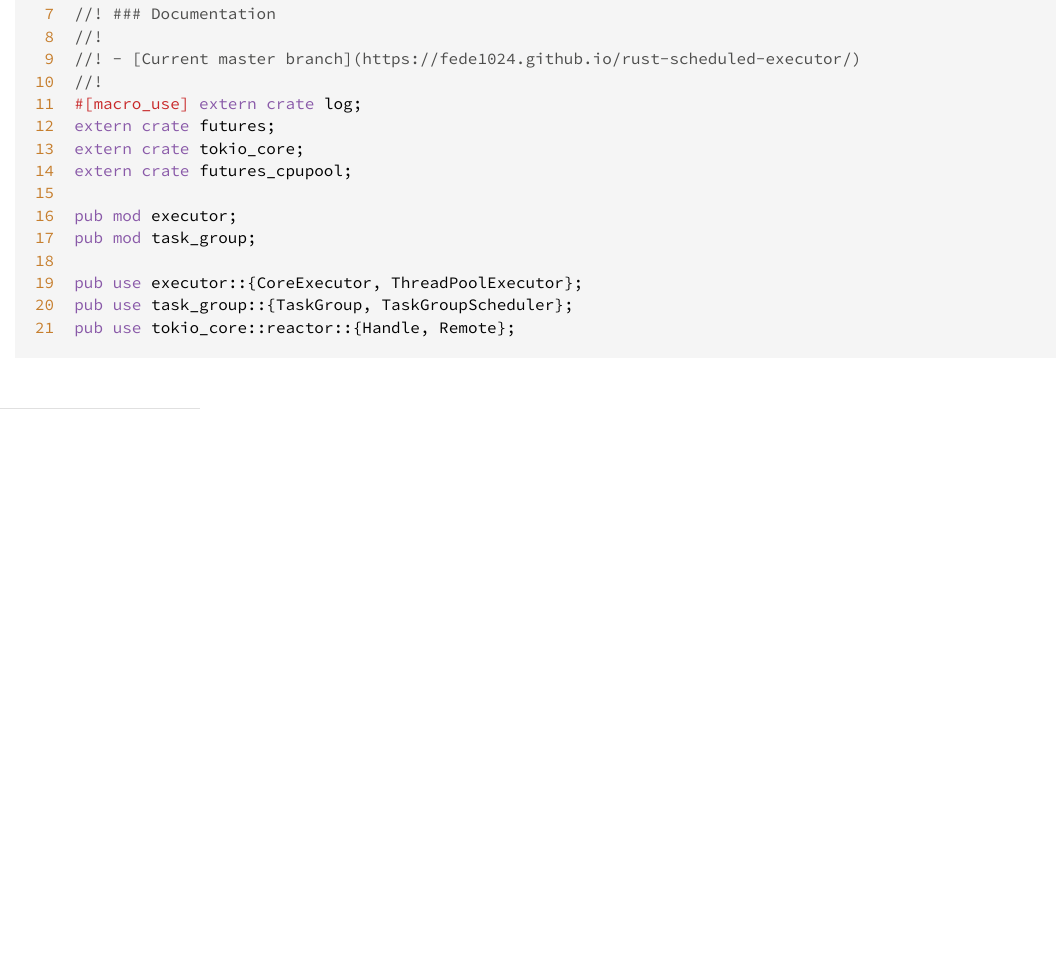
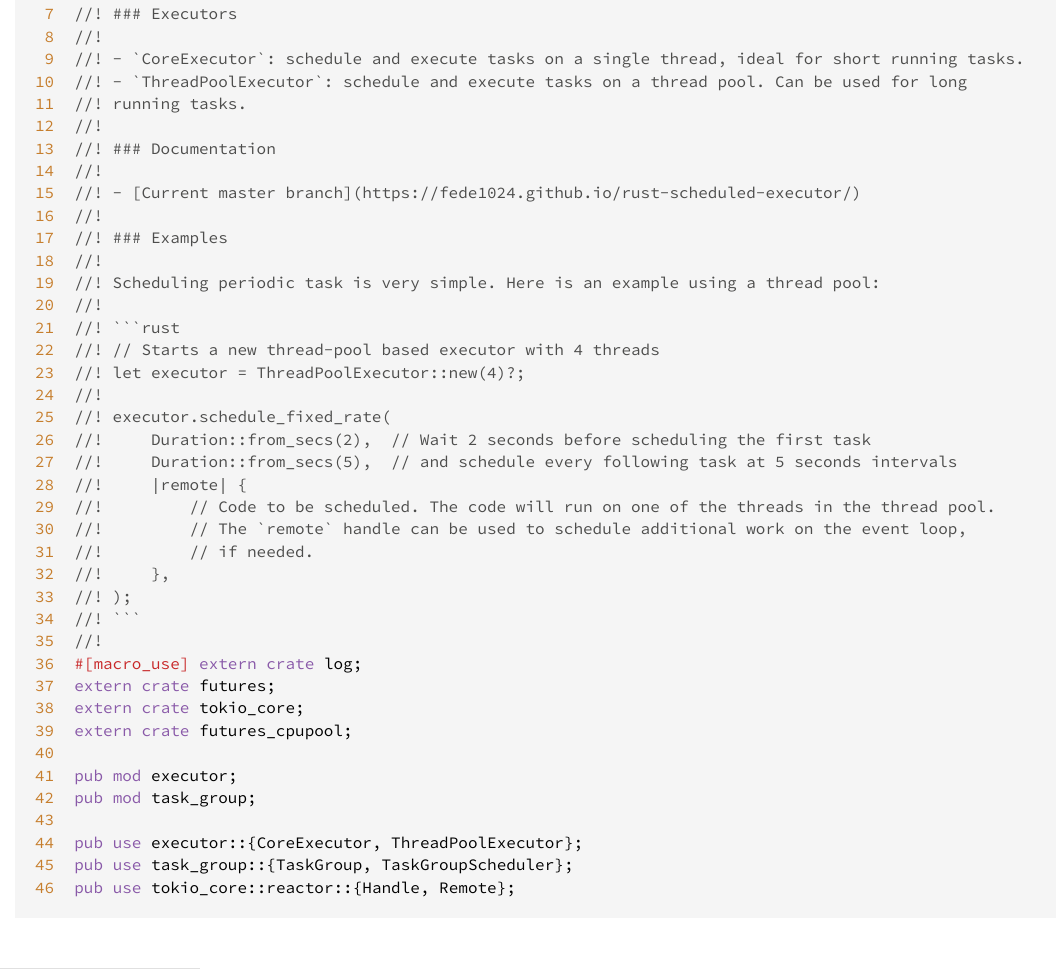
Before and after one commit to fede1024/rust-scheduled-executor, a plain HTML site: page src/scheduled_executor/lib.rs.html in a window 1280 px wide. Shown: the part 296-1265 px from the top of the page, without its empty margins (0-1056 px from the left). Before the commit the page ends 800 px from the top, so only its background shows below. Drawn offline with Linux system fonts and the light colour scheme.

Commit message:
Update documentation

````diff
--- a/src/scheduled_executor/lib.rs.html
+++ b/src/scheduled_executor/lib.rs.html
@@ -64,6 +64,31 @@
 <span id="19">19</span>
 <span id="20">20</span>
 <span id="21">21</span>
+<span id="22">22</span>
+<span id="23">23</span>
+<span id="24">24</span>
+<span id="25">25</span>
+<span id="26">26</span>
+<span id="27">27</span>
+<span id="28">28</span>
+<span id="29">29</span>
+<span id="30">30</span>
+<span id="31">31</span>
+<span id="32">32</span>
+<span id="33">33</span>
+<span id="34">34</span>
+<span id="35">35</span>
+<span id="36">36</span>
+<span id="37">37</span>
+<span id="38">38</span>
+<span id="39">39</span>
+<span id="40">40</span>
+<span id="41">41</span>
+<span id="42">42</span>
+<span id="43">43</span>
+<span id="44">44</span>
+<span id="45">45</span>
+<span id="46">46</span>
 </pre><pre class="rust ">
 <span class="doccomment">//! ## The library</span>
 <span class="doccomment">//!</span>
@@ -71,9 +96,34 @@
 <span class="doccomment">//! Tasks can be executed at fixed interval or at fixed rates, and can be executed in the main</span>
 <span class="doccomment">//! executor thread or using a thread pool.</span>
 <span class="doccomment">//!</span>
+<span class="doccomment">//! ### Executors</span>
+<span class="doccomment">//!</span>
+<span class="doccomment">//! - `CoreExecutor`: schedule and execute tasks on a single thread, ideal for short running tasks.</span>
+<span class="doccomment">//! - `ThreadPoolExecutor`: schedule and execute tasks on a thread pool. Can be used for long</span>
+<span class="doccomment">//! running tasks.</span>
+<span class="doccomment">//!</span>
 <span class="doccomment">//! ### Documentation</span>
 <span class="doccomment">//!</span>
 <span class="doccomment">//! - [Current master branch](https://fede1024.github.io/rust-scheduled-executor/)</span>
+<span class="doccomment">//!</span>
+<span class="doccomment">//! ### Examples</span>
+<span class="doccomment">//!</span>
+<span class="doccomment">//! Scheduling periodic task is very simple. Here is an example using a thread pool:</span>
+<span class="doccomment">//!</span>
+<span class="doccomment">//! ```rust</span>
+<span class="doccomment">//! // Starts a new thread-pool based executor with 4 threads</span>
+<span class="doccomment">//! let executor = ThreadPoolExecutor::new(4)?;</span>
+<span class="doccomment">//!</span>
+<span class="doccomment">//! executor.schedule_fixed_rate(</span>
+<span class="doccomment">//!     Duration::from_secs(2),  // Wait 2 seconds before scheduling the first task</span>
+<span class="doccomment">//!     Duration::from_secs(5),  // and schedule every following task at 5 seconds intervals</span>
+<span class="doccomment">//!     |remote| {</span>
+<span class="doccomment">//!         // Code to be scheduled. The code will run on one of the threads in the thread pool.</span>
+<span class="doccomment">//!         // The `remote` handle can be used to schedule additional work on the event loop,</span>
+<span class="doccomment">//!         // if needed.</span>
+<span class="doccomment">//!     },</span>
+<span class="doccomment">//! );</span>
+<span class="doccomment">//! ```</span>
 <span class="doccomment">//!</span>
 <span class="attribute">#[<span class="ident">macro_use</span>]</span> <span class="kw">extern</span> <span class="kw">crate</span> <span class="ident">log</span>;
 <span class="kw">extern</span> <span class="kw">crate</span> <span class="ident">futures</span>;
````
Also changed, not shown: scheduled_executor/executor/index.html (+1 -1 lines), scheduled_executor/executor/struct.ThreadPoolExecutor.html (+3 -2 lines), scheduled_executor/index.html (+25 -1 lines), src/scheduled_executor/executor.rs.html (+9 -1 lines), search-index.js.
